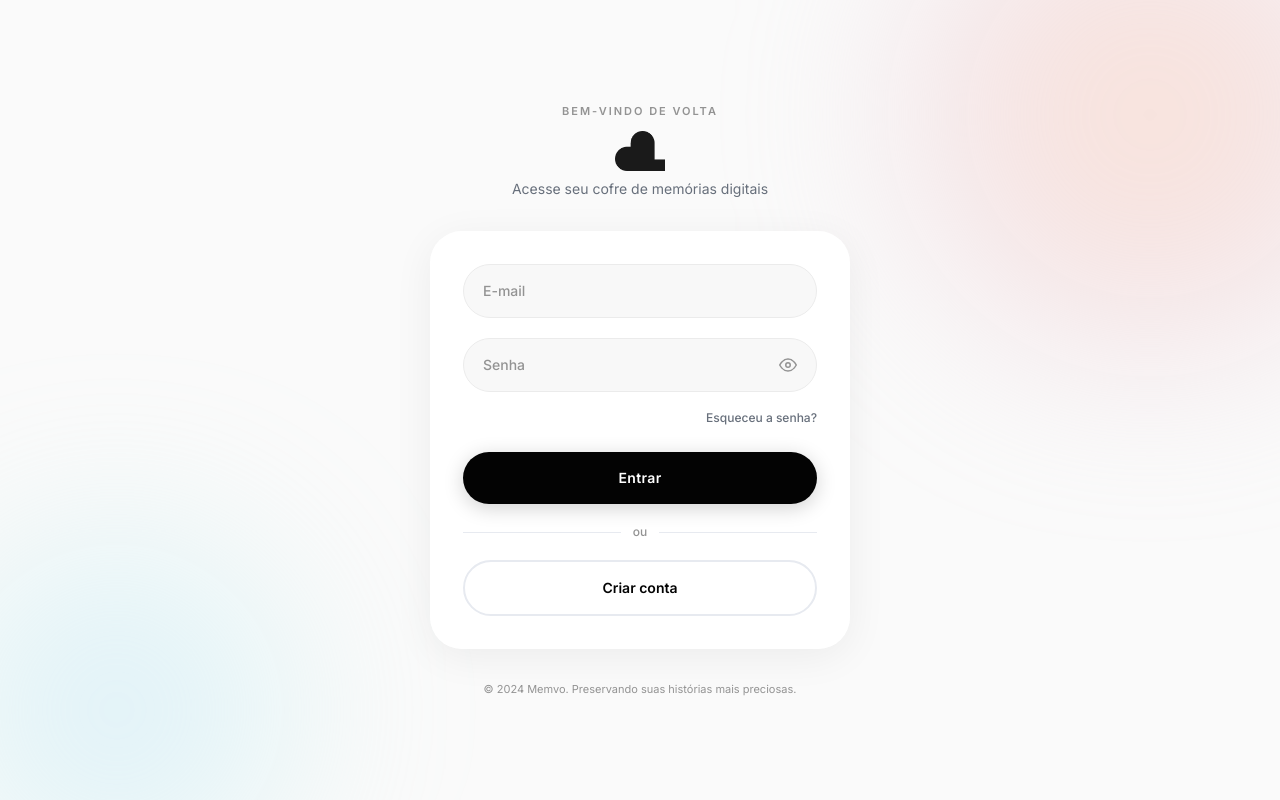
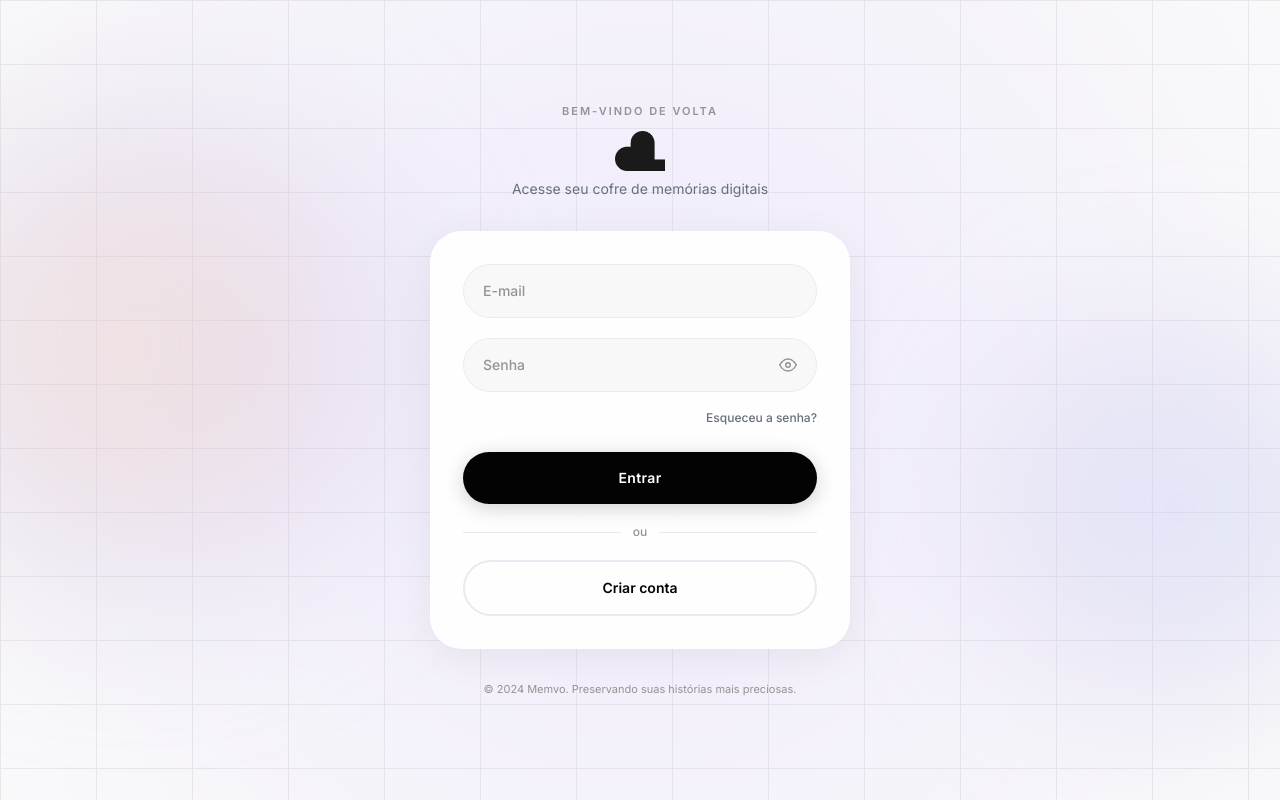
Before and after one commit to EuRydan/Memvo, a Next.js app: page /login in a window 1280 px wide. Built offline with nearby package versions, Linux system fonts and the light colour scheme; no server answers.

Commit message:
style: apply animated grid and orbs background to login page

```diff
--- a/src/app/(auth)/login/page.tsx
+++ b/src/app/(auth)/login/page.tsx
@@ -1,6 +1,6 @@
 'use client'
 
-import { useState, useEffect, useRef } from 'react'
+import { useState } from 'react'
 import { useRouter } from 'next/navigation'
 import { createClient } from '@/lib/supabase/client'
 import { Logo } from '@/components/Logo'
@@ -13,23 +13,6 @@ export default function LoginPage() {
   const [showPassword, setShowPassword] = useState(false)
   const [error, setError] = useState('')
   const [loading, setLoading] = useState(false)
-  const orb1Ref = useRef<HTMLDivElement>(null)
-  const orb2Ref = useRef<HTMLDivElement>(null)
-
-  // Subtle mouse parallax on desktop
-  useEffect(() => {
-    const handleMouseMove = (e: MouseEvent) => {
-      if (window.innerWidth <= 768) return
-      const cx = window.innerWidth / 2
-      const cy = window.innerHeight / 2
-      const dx = (e.clientX - cx) * 0.012
-      const dy = (e.clientY - cy) * 0.012
-      if (orb1Ref.current) orb1Ref.current.style.transform = `translate(${dx}px, ${dy}px)`
-      if (orb2Ref.current) orb2Ref.current.style.transform = `translate(${-dx * 0.7}px, ${-dy * 0.7}px)`
-    }
-    window.addEventListener('mousemove', handleMouseMove)
-    return () => window.removeEventListener('mousemove', handleMouseMove)
-  }, [])
 
   async function handleLogin(e?: React.FormEvent) {
     e?.preventDefault()
@@ -47,9 +30,32 @@ export default function LoginPage() {
   return (
     <div className="relative min-h-screen flex flex-col items-center justify-center px-5 overflow-hidden bg-[#fafafa]">
 
-      {/* Decorative Orbs */}
-      <div ref={orb1Ref} className="orb orb-1" />
-      <div ref={orb2Ref} className="orb orb-2" />
+      {/* Grid Background */}
+      <div
+          className="absolute inset-0 w-full h-full pointer-events-none"
+          style={{
+              backgroundImage: 'linear-gradient(to right, #e8e8e8 1px, transparent 1px), linear-gradient(to bottom, #e8e8e8 1px, transparent 1px)',
+              backgroundSize: '6rem 4rem',
+          }}
+      >
+          <div className="absolute inset-0" style={{
+              background: 'radial-gradient(circle 800px at 50% 50%, rgba(213,197,255,0.3), transparent)',
+          }} />
+      </div>
+
+      {/* Orbs */}
+      <div className="absolute top-[10%] left-[-100px] w-[500px] h-[500px] rounded-full pointer-events-none"
+          style={{
+              background: 'radial-gradient(circle, rgba(244,197,168,0.4) 0%, rgba(200,184,224,0.3) 60%, transparent 80%)',
+              filter: 'blur(80px)',
+              animation: 'drift 20s ease-in-out infinite alternate',
+          }} />
+      <div className="absolute bottom-[10%] right-[-80px] w-[400px] h-[400px] rounded-full pointer-events-none"
+          style={{
+              background: 'radial-gradient(circle, rgba(186,210,255,0.4) 0%, rgba(200,184,224,0.25) 60%, transparent 80%)',
+              filter: 'blur(70px)',
+              animation: 'drift2 16s ease-in-out infinite alternate',
+          }} />
 
       {/* Card */}
       <div className="auth-card relative z-10 w-full max-w-[420px]">
```
